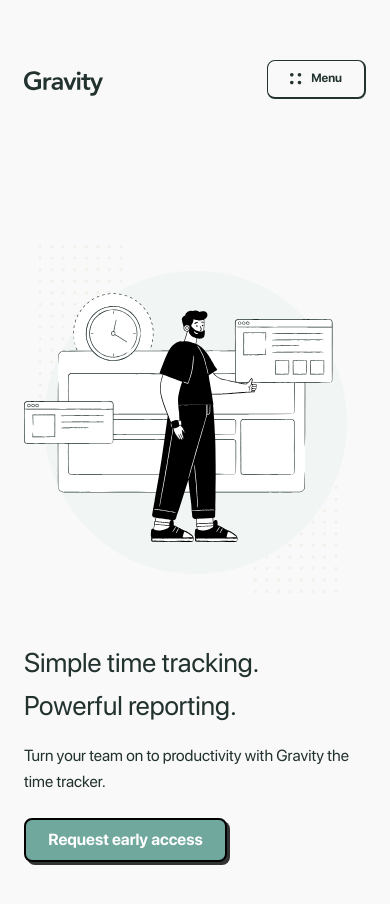
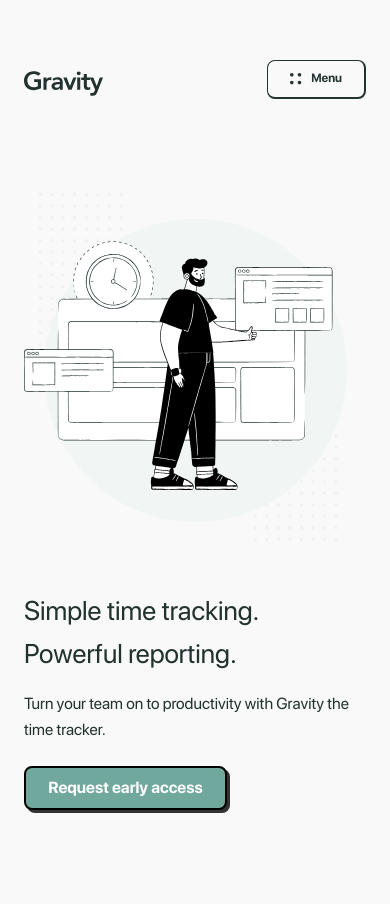
Before and after one commit to Victor81528/timetracking, a Vue app: page / in a window 390 px wide. Shown: the top 904 px of the page. After the commit the page ends 867 px from the top, so only its background shows below. Built offline with nearby package versions, Linux system fonts and the light colour scheme.

Commit message:
修正 NavBar 跟 Content 之間的距離

```diff
--- a/src/components/Content.vue
+++ b/src/components/Content.vue
@@ -49,6 +49,7 @@ export default {
       }
       @media screen and (max-width: 768px) {
         padding: 0 80px;
+        margin-top: calc(123px + 47px)
       }
       @media screen and (max-width: 414px) {
         padding: 0;
@@ -120,8 +121,10 @@ export default {
           width: 100%;
           margin-bottom: 120px;
         }
+        @media screen and (max-width: 768px) {
+          margin-bottom: 48px;
+        }
         @media screen and (max-width: 414px) {
-          margin-bottom: 48px;
           padding: 0 43px 0 24px;
         }
         img {
```
